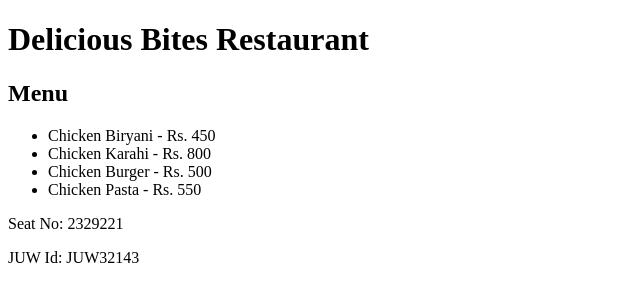
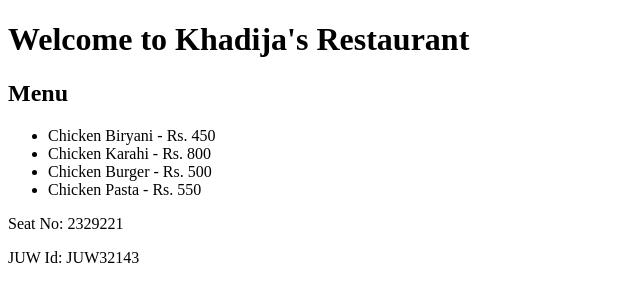
Before and after one commit to Khadija-Zulfiqar/devops-d-2329221, a plain HTML site: page site/index.html in a window 1280 px wide. Shown: the whole page, without its empty margins (0-640 px from the left). Drawn offline with Linux system fonts and the light colour scheme.

Commit message:
Fourth commit - Heading change

```diff
--- a/site/index.html
+++ b/site/index.html
@@ -4,7 +4,7 @@
     <title>Restaurant Menu</title>
 </head>
 <body>
-    <h1>Delicious Bites Restaurant</h1>
+    <h1>Welcome to Khadija's Restaurant</h1>
 
     <h2>Menu</h2>
 
```
